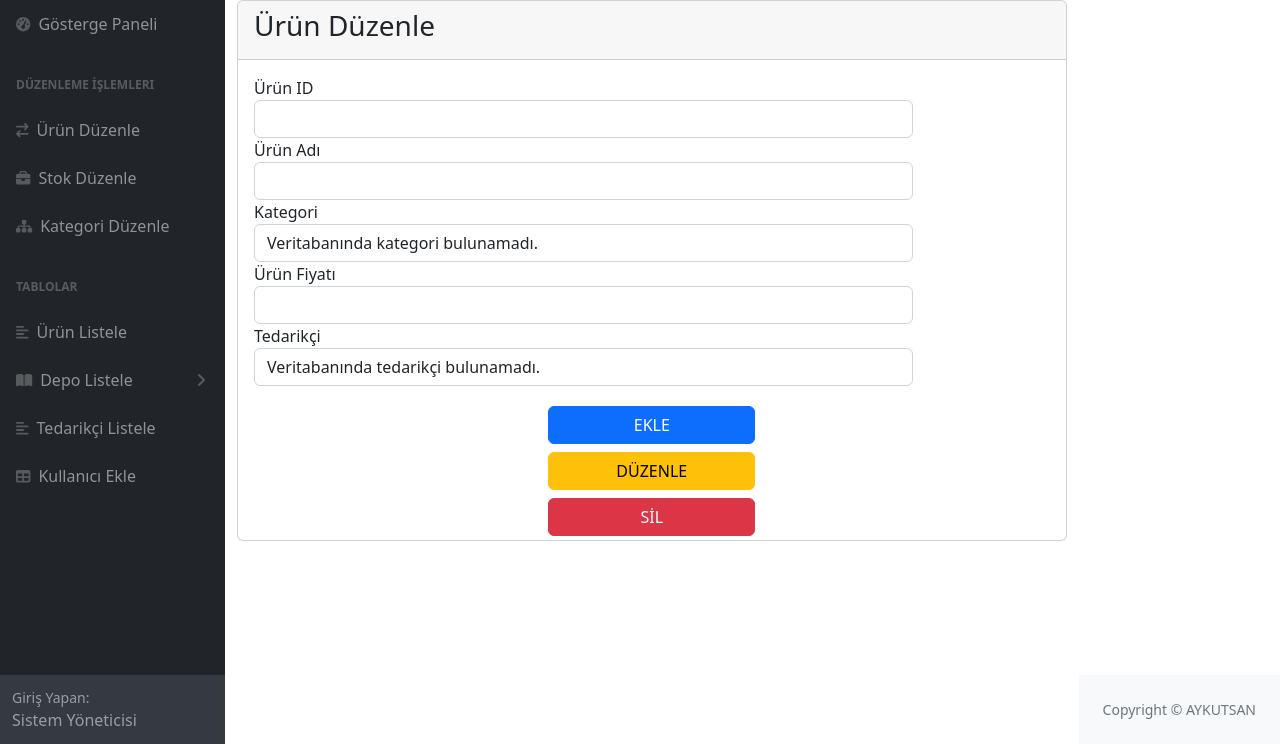
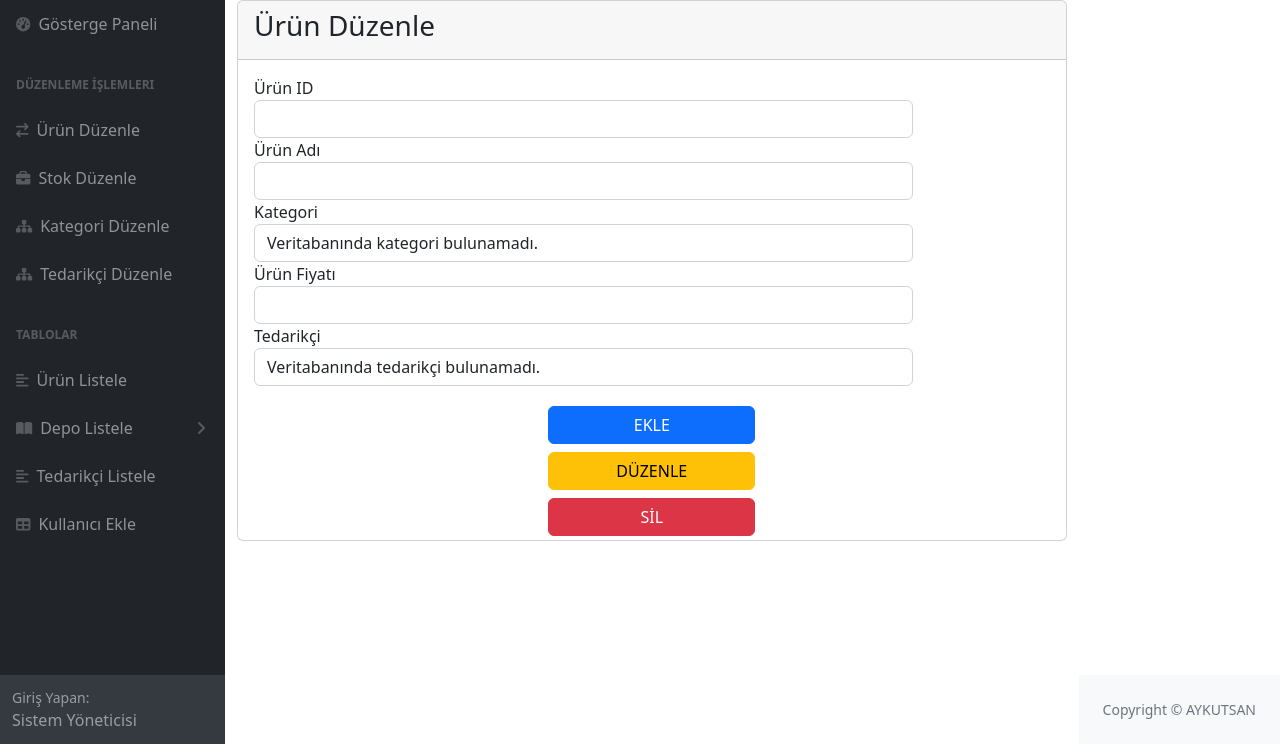
Before and after one commit to Wonderfundle/bilisimSistemAnaliz, a PHP site: page /urunDuzenle.php in a window 1280 px wide. Shown: the part 56-800 px from the top of the page. Run offline with PHP 8.4, Linux system fonts and the light colour scheme; data that the repository does not hold is empty; some libraries are stand-ins or nearby versions.

Commit message:
ürün düzenle sayfasından tedarikçi sayfasına hyperlink eklendi

```diff
--- a/urunDuzenle.php
+++ b/urunDuzenle.php
@@ -56,6 +56,9 @@
                         </a>
                         <a class="nav-link" href="kategoriDuzenle.php">
                             <div class="sb-nav-link-icon"><i class="fa fa-sitemap"></i></div>Kategori Düzenle
+                        </a>
+                        <a class="nav-link" href="tedarikciDuzenleSayfa.php">
+                            <div class="sb-nav-link-icon"><i class="fa fa-sitemap"></i></div>Tedarikçi Düzenle
                         </a>
                         <div class="collapse" id="collapsePages" aria-labelledby="headingTwo"
                             data-bs-parent="#sidenavAccordion">
```
